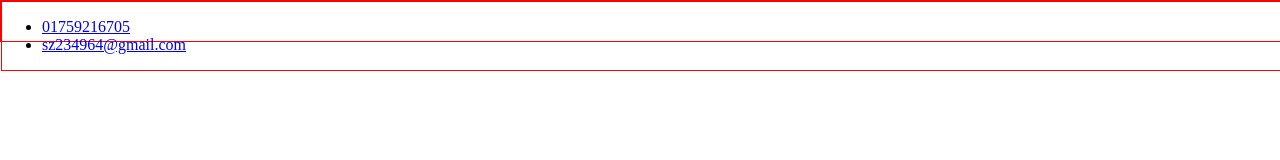
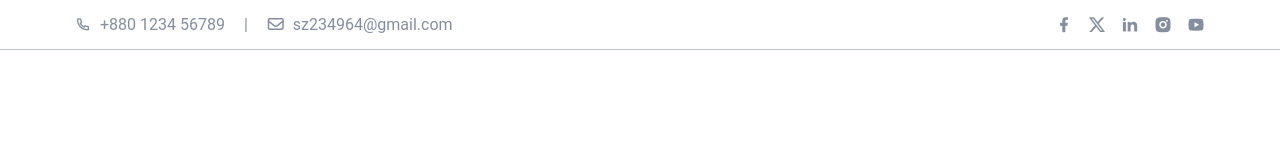
Before and after one commit to naimur-234964/wddf04-lab18, a plain HTML site: page index.html in a window 1280 px wide. Drawn offline with nearby package versions, Linux system fonts and the light colour scheme.

Commit message:
topbar completed

```diff
--- a/assets/css/style.css
+++ b/assets/css/style.css
@@ -1,18 +1,138 @@
 /* common styles start */
-body{
-    margin: 0;
+body {
+	margin: 0;
 }
-.container-fluid{
-    width: 100%;
-    border: 1px solid red;
+
+.container-fluid {
+	width: 100%;
 }
-.container{
-    min-width: 400px;
-    max-width: 1300px;
-    border: 1px solid red;
+
+.container {
+	max-width: 1130px;
+	min-width: 400px;
+	margin: 0px auto;
 }
+
+.border1 {
+	border: 1px solid red;
+}
+
+.border3 {
+	border: 1px solid green;
+}
+
+.border3 {
+	border: 1px solid blue;
+}
+
+.d-flex {
+	display: flex;
+	flex-direction: row;
+	height: 100%;
+}
+
+.flex-25 {
+	flex: 1 1 25%;
+}
+
+.flex-50 {
+	flex: 1 1 50%;
+}
+
+.flex-75 {
+	flex: 1 1 75%;
+}
+
+.flex-100 {
+	flex: 1 1 100%;
+}
+
+a {
+	text-decoration: none;
+	display: inline-block;
+}
+
+i {
+	display: inline-block;
+}
+
+ul {
+	margin: 0;
+	padding: 0;
+}
+
+ul li {
+	list-style: none;
+}
+
 /* common styles end */
 
-#topbar{
-    height: 40px;
+/* topbar start */
+
+#topbar {
+	border-bottom: 1px solid rgba(132, 142, 159, 0.5);
 }
+
+#topbar .container {}
+
+.contact {
+	padding: 15px 0;
+}
+
+.contact ul {
+	align-items: center;
+}
+
+.contact ul li:first-child {
+	margin-right: 20px;
+}
+
+.contact ul li:first-child::after {
+	content: "|";
+	padding-left: 15px;
+	color: #848e9f;
+	font-family: Roboto, sans-serif;
+	font-size: 16px;
+	font-weight: 400;
+}
+
+.contact ul li a {
+	color: #848e9f;
+	font-family: Roboto, sans-serif;
+	font-size: 16px;
+	font-weight: 400;
+	transition: .2s linear;
+}
+
+.contact ul li a:hover {
+	color: #13C5DD;
+}
+
+.contact ul li i {
+	margin-right: 5px;
+}
+
+.social {}
+
+.social ul {
+	justify-content: end;
+	align-items: center;
+}
+
+.social ul li {
+	margin-left: 15px;
+}
+
+.social ul li a {
+	color: #848e9f;
+	font-family: Roboto, sans-serif;
+	font-size: 18px;
+	font-weight: 400;
+	transition: .2s linear;
+}
+
+.social ul li a:hover {
+	color: #13C5DD;
+}
+
+/* topbar end */
--- a/index.html
+++ b/index.html
@@ -9,25 +9,63 @@
 	<meta name="keywords" content="HTML, CSS, JavaScript">
 	<meta name="author" content="Naimur Rahman">
 
+	<!-- Font-Awesomr Icon -->
+	<link rel="stylesheet" href="https://cdnjs.cloudflare.com/ajax/libs/font-awesome/6.6.0/css/all.min.css">
+
+	<!-- Remix Icon -->
+	<link rel="stylesheet" href="https://cdn.jsdelivr.net/npm/remixicon@4.3.0/fonts/remixicon.css">
+
 	<!-- css link -->
 	<link rel="stylesheet" href="assets/css/style.css">
 </head>
+
 <body>
+	<!-- topbar start -->
 	<section class="container-fluid" id="topbar">
-        <section class="container">
-            <div class="contact">
-                <ul>
+		<section class="container d-flex">
+			<!-- contact start -->
+			<div class="contact flex-50">
+				<ul class="d-flex">
 					<li>
-                        <a href="tel:+8801759216705">01759216705</a>
+						<a href="tel:+8801759216705">
+							<i class="ri-phone-line"></i>
+							+880 1234 56789
+						</a>
 					</li>
 					<li>
-                        <a href="mailto:sz234964@gmail.com">sz234964@gmail.com</a>
+						<a href="mailto:sz234964@gmail.com">
+							<i class="fa-regular fa-envelope"></i>
+							sz234964@gmail.com
+						</a>
 					</li>
 				</ul>
 			</div>
-            <div class="social"></div>
+			<!-- contact end -->
+
+			<!-- social start -->
+			<div class="social flex-50">
+				<ul class="d-flex">
+					<li>
+						<a href="#"><i class="ri-facebook-fill"></i></a>
+					</li>
+					<li>
+						<a href="#"><i class="ri-twitter-x-fill"></i></i></a>
+					</li>
+					<li>
+						<a href="#"><i class="ri-linkedin-fill"></i></i></a>
+					</li>
+					<li>
+						<a href="#"><i class="ri-instagram-fill"></i></a>
+					</li>
+					<li>
+						<a href="#"><i class="ri-youtube-fill"></i></a>
+					</li>
+				</ul>
+			</div>
+			<!-- social end -->
 		</section>
 	</section>
+	<!-- topbar end -->
 </body>
 
 </html>
```
Lines whose indentation alone changed are shown as unchanged.
